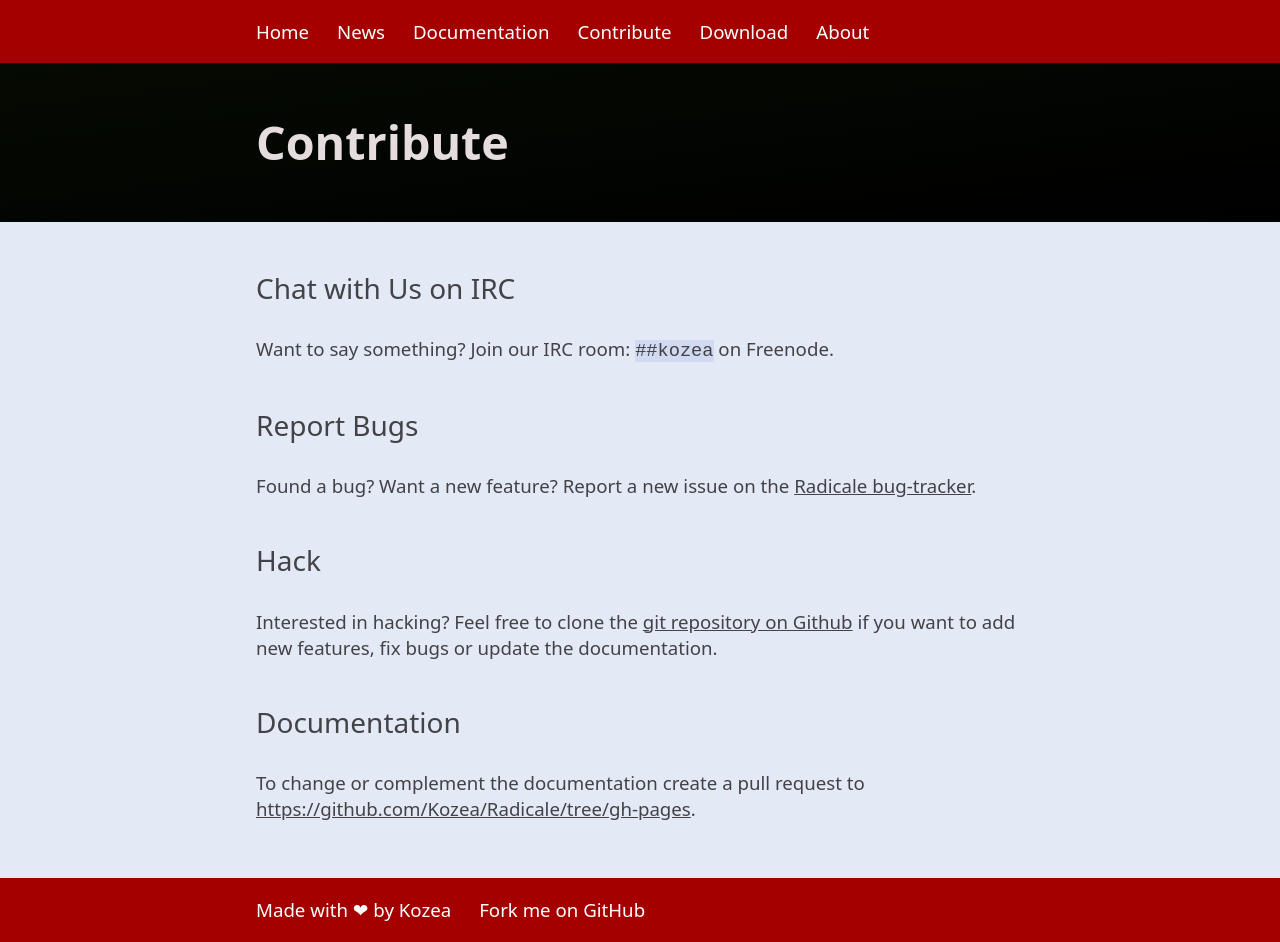
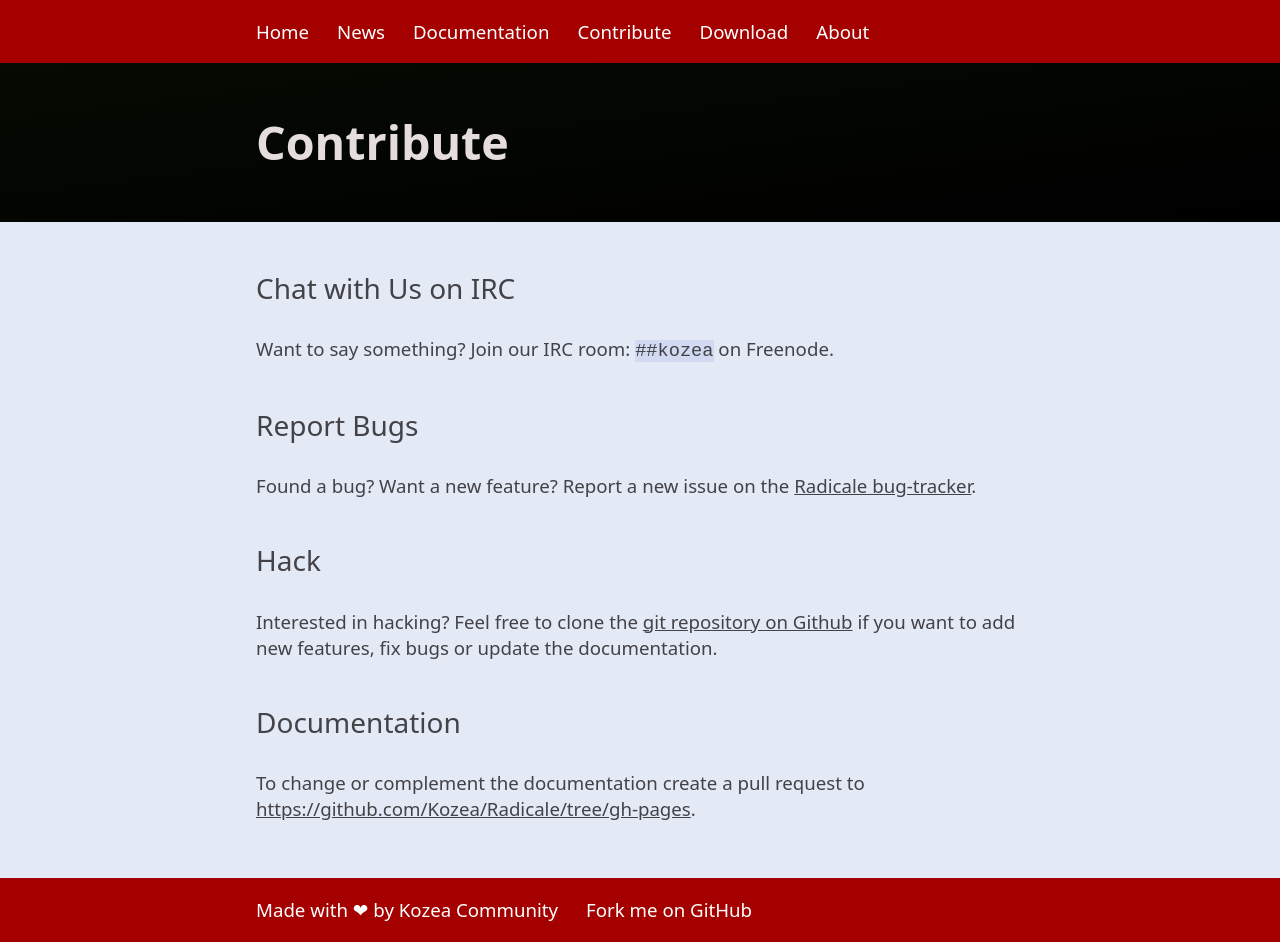
Before and after one commit to Kozea/Radicale, a Jekyll site: the page built from contribute.md, in a window 1280 px wide. Built offline with Jekyll 4.4.1, drawn with Linux system fonts in a browser that asks for light colours.

Commit message:
Credit Kozea Community in footer

```diff
--- a/_layouts/default.html
+++ b/_layouts/default.html
@@ -25,7 +25,7 @@
 
 <footer>
   <ul>
-    <li><a href="http://kozea.fr">Made with ❤ by Kozea</a></li>
+    <li><a href="https://community.kozea.fr">Made with ❤ by Kozea Community</a></li>
     <li><a href="{{ site.github.repository_url }}">Fork me on GitHub</a></li>
   </ul>
 </footer>
```
